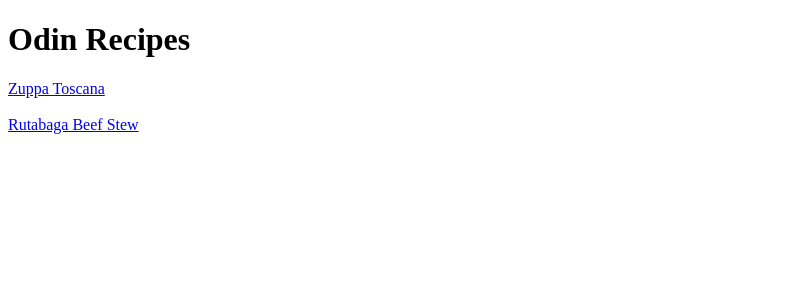
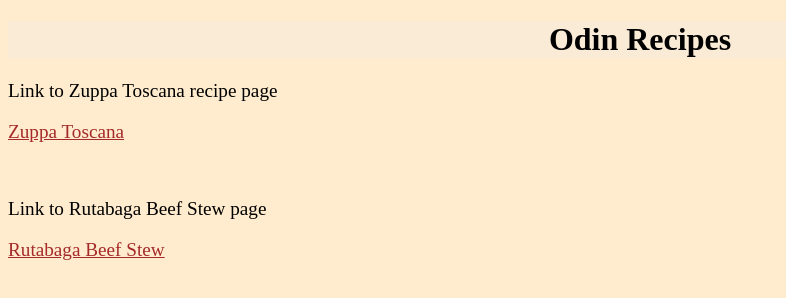
Before and after one commit to bartzabel05/odin-recipes, a plain HTML site: page odin-recipes/index.html in a window 1280 px wide. Shown: the whole page, without its empty margins (0-786 px from the left). Drawn offline with Linux system fonts and the light colour scheme.

Commit message:
add stylesheet for pages

```diff
--- a/odin-recipes/index.html
+++ b/odin-recipes/index.html
@@ -1,14 +1,22 @@
 <!DOCTYPE html>
 <html lang="en">
     <head>
+        <link rel="stylesheet" href="style.css">
         <meta charset="'UTF-8">
         <title>Odin Recipes</title>
     </head>
     <body>
         <h1>Odin Recipes</h1>
+        <div class="zuppa">
+        <p>Link to Zuppa Toscana recipe page</p>
         <a href="recipes/lasagna.html" target="blank">Zuppa Toscana</a>
+        </div>
         <br>
         <br>
+        <div class="rutabaga">
+        <p>Link to Rutabaga Beef Stew page</p>
         <a href="recipes/rutbaga_beef.html" target="blank">Rutabaga Beef Stew</a>
+        </div>
+        <br>
     </body>
 </html>
--- /dev/null
+++ b/odin-recipes/recipes/lasagna.css
@@ -0,0 +1,14 @@
+*{
+    background-color: blanchedalmond;
+    font-family:'Courier New', Courier, monospace;
+}
+
+h1,h2{
+    text-align: center;
+    color:red;
+}
+
+img{
+    height:auto;
+    width: 100%;
+}
--- /dev/null
+++ b/odin-recipes/recipes/rutagabeef.css
@@ -0,0 +1,15 @@
+*{
+    font-family: 'Courier New', Courier, monospace;
+    background-color: blanchedalmond;
+}
+
+h1,h2{
+     text-align: center;
+     color:red;
+     font-weight:600;
+}
+
+img{
+    height:auto;
+    width:100%;
+}
--- /dev/null
+++ b/odin-recipes/style.css
@@ -0,0 +1,27 @@
+*{
+    font-family:serif,monospace;
+    background-color: blanchedalmond;
+}
+
+.zuppa{
+    font-size:larger;
+}
+
+
+
+.rutabaga{
+    font-size:larger
+}
+
+h1{
+    text-shadow: 25em;
+    background-color: antiquewhite;
+    text-align:center;
+}
+
+a{
+    color:brown;
+}
+a:visited{
+    color:purple;
+}
```
Also changed, not shown: odin-recipes/recipes/lasagna.html (+6 -4 lines), odin-recipes/recipes/rutbaga_beef.html (+2 -1 lines).
